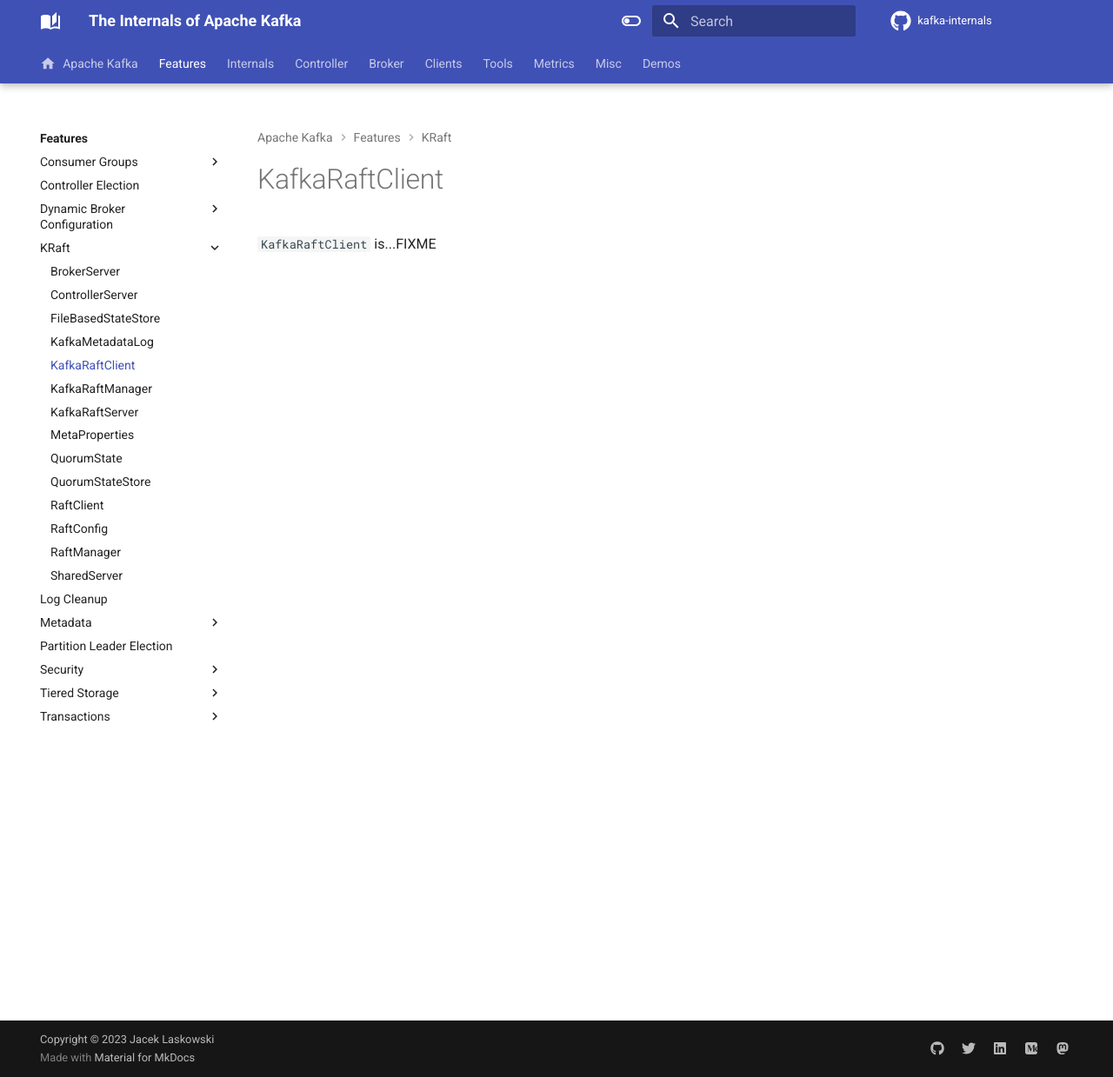
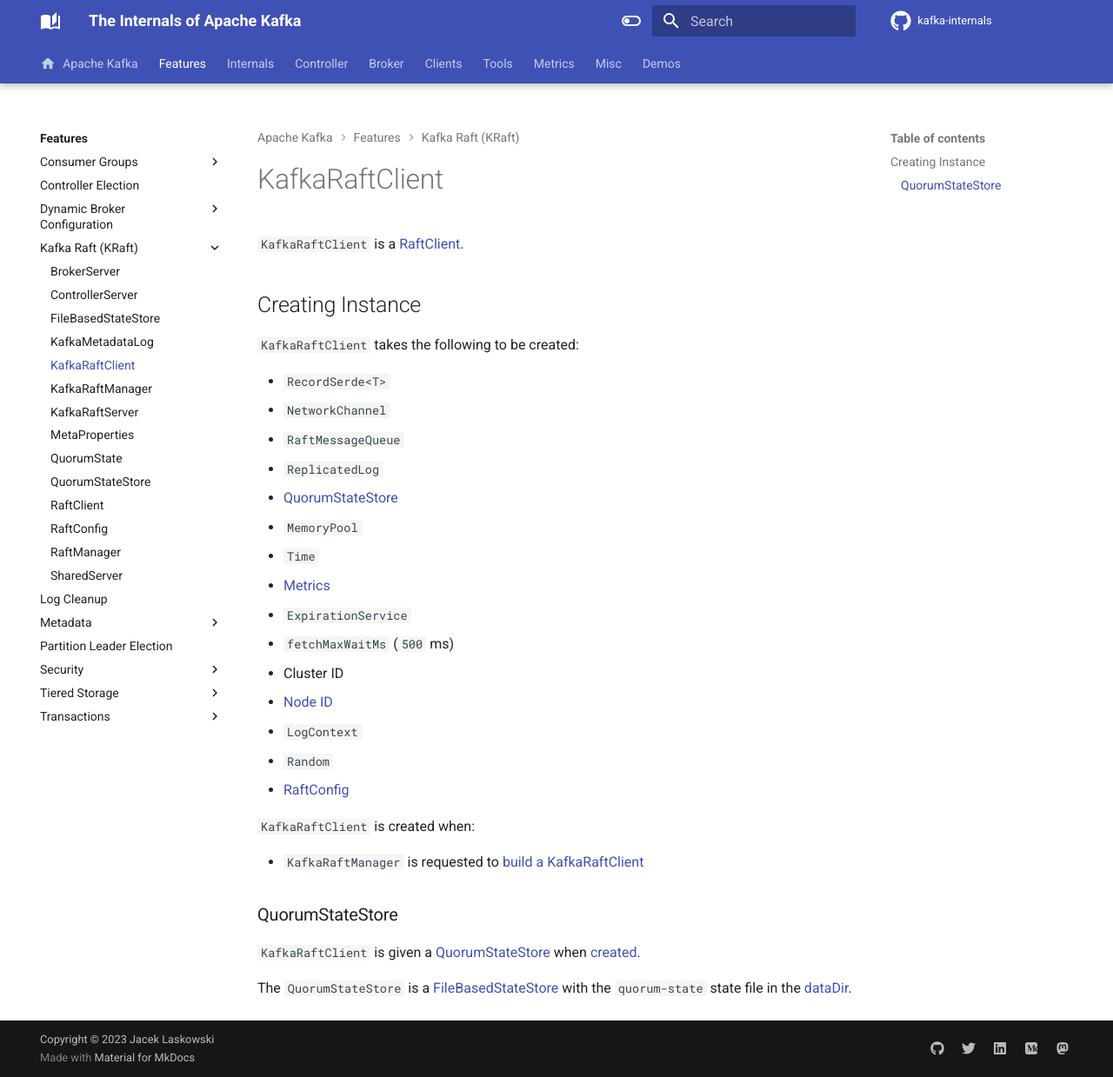
Before and after one commit to japila-books/kafka-internals, an MkDocs documentation site: the page built from docs/kraft/KafkaRaftClient.md, in a window 1280 px wide and 1239 px high. Shown: the whole window at 87% size. Built offline with MkDocs 1.6.1 and Material for MkDocs 9.7.7, drawn with Linux system fonts in a browser that asks for light colours; comment, search, counter and statistics services are not loaded.

Commit message:
[KRaft] MetadataLoader et al.

```diff
--- a/docs/kraft/KafkaRaftClient.md
+++ b/docs/kraft/KafkaRaftClient.md
@@ -1,3 +1,33 @@
 # KafkaRaftClient
 
-`KafkaRaftClient` is...FIXME
+`KafkaRaftClient` is a [RaftClient](RaftClient.md).
+
+## Creating Instance
+
+`KafkaRaftClient` takes the following to be created:
+
+* <span id="serde"> `RecordSerde<T>`
+* <span id="channel"> `NetworkChannel`
+* <span id="messageQueue"> `RaftMessageQueue`
+* <span id="log"> `ReplicatedLog`
+* [QuorumStateStore](#quorumStateStore)
+* <span id="memoryPool"> `MemoryPool`
+* <span id="time"> `Time`
+* <span id="metrics"> [Metrics](../metrics/Metrics.md)
+* <span id="expirationService"> `ExpirationService`
+* <span id="fetchMaxWaitMs"> `fetchMaxWaitMs` (`500` ms)
+* <span id="clusterId"> Cluster ID
+* <span id="nodeId"> [Node ID](../KafkaConfig.md#nodeId)
+* <span id="logContext"> `LogContext`
+* <span id="random"> `Random`
+* <span id="raftConfig"> [RaftConfig](RaftConfig.md)
+
+`KafkaRaftClient` is created when:
+
+* `KafkaRaftManager` is requested to [build a KafkaRaftClient](KafkaRaftManager.md#buildRaftClient)
+
+### QuorumStateStore { #quorumStateStore }
+
+`KafkaRaftClient` is given a [QuorumStateStore](QuorumStateStore.md) when [created](#creating-instance).
+
+The `QuorumStateStore` is a [FileBasedStateStore](FileBasedStateStore.md) with the `quorum-state` state file in the [dataDir](KafkaRaftManager.md#dataDir).
```
Also changed, not shown: docs/kraft/KafkaRaftManager.md (+22 -1 lines), docs/kraft/RaftConfig.md (+7 -1 lines), docs/metadata/MetadataLoader.md (+23 -1 lines), docs/kraft/.pages.
